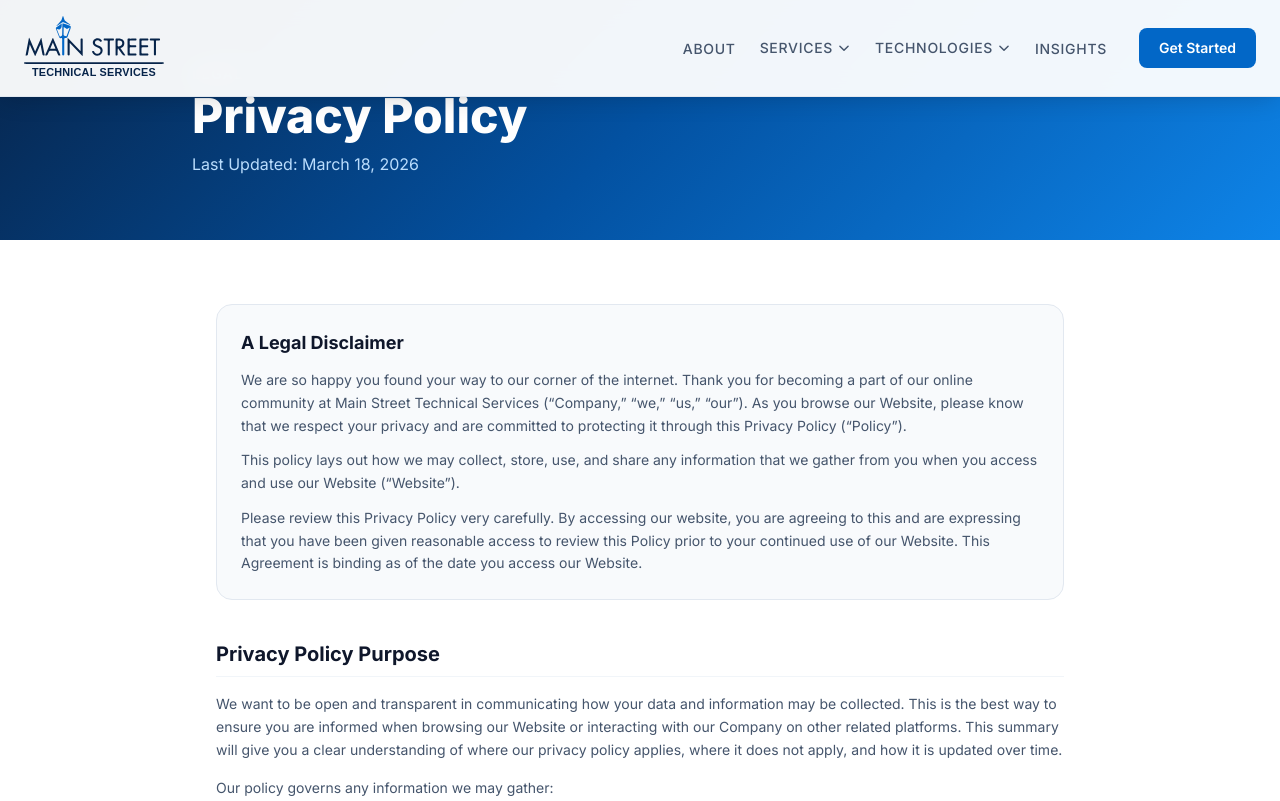
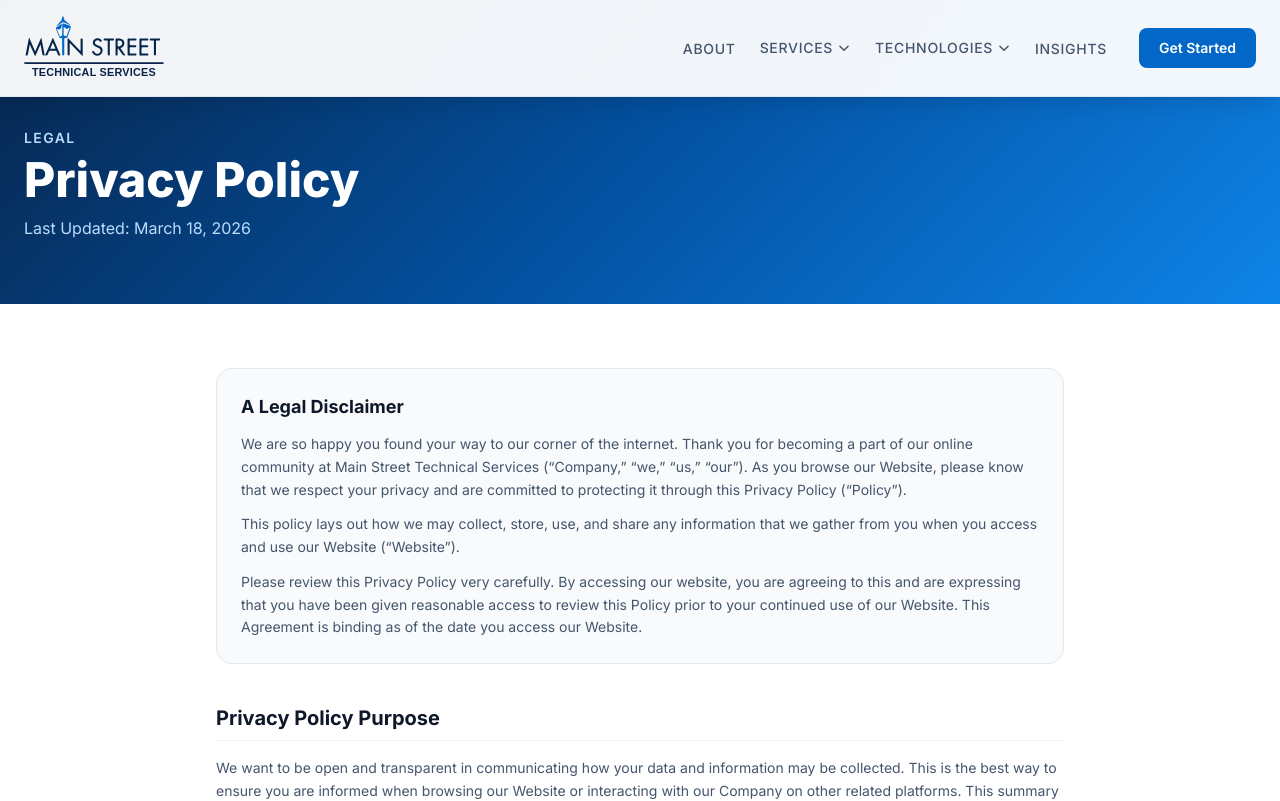
Before and after one commit to mbeasley4/mainstreet-tech-app, a Next.js app: page /privacy-policy in a window 1280 px wide. Shown: the top 801 px of the page. Built offline with nearby package versions, Linux system fonts and the light colour scheme.

Commit message:
update terms and privacy

```diff
--- a/app/privacy-policy/page.tsx
+++ b/app/privacy-policy/page.tsx
@@ -26,8 +26,8 @@ export default function PrivacyPolicyPage() {
       <Header />
       <main className="bg-white">
         {/* ── Page Header ─────────────────────────────── */}
-        <div className="hero-gradient text-white py-16 px-6">
-          <div className="max-w-4xl mx-auto">
+        <div className="hero-gradient text-white pt-32 pb-16 px-6">
+          <div className="max-w-7xl mx-auto">
             <p className="text-brand-200 text-sm font-semibold uppercase tracking-widest mb-2">Legal</p>
             <h1 className="text-4xl md:text-5xl font-extrabold mb-3">Privacy Policy</h1>
             <p className="text-brand-200 text-base">Last Updated: March 18, 2026</p>
--- a/app/terms-and-conditions/page.tsx
+++ b/app/terms-and-conditions/page.tsx
@@ -26,8 +26,8 @@ export default function TermsAndConditionsPage() {
       <Header />
       <main className="bg-white">
         {/* ── Page Header ─────────────────────────────── */}
-        <div className="hero-gradient text-white py-16 px-6">
-          <div className="max-w-4xl mx-auto">
+        <div className="hero-gradient text-white pt-32 pb-16 px-6">
+          <div className="max-w-7xl mx-auto">
             <p className="text-brand-200 text-sm font-semibold uppercase tracking-widest mb-2">Legal</p>
             <h1 className="text-4xl md:text-5xl font-extrabold mb-3">Terms &amp; Conditions</h1>
             <p className="text-brand-200 text-base">Last Updated: March 18, 2026</p>
```
